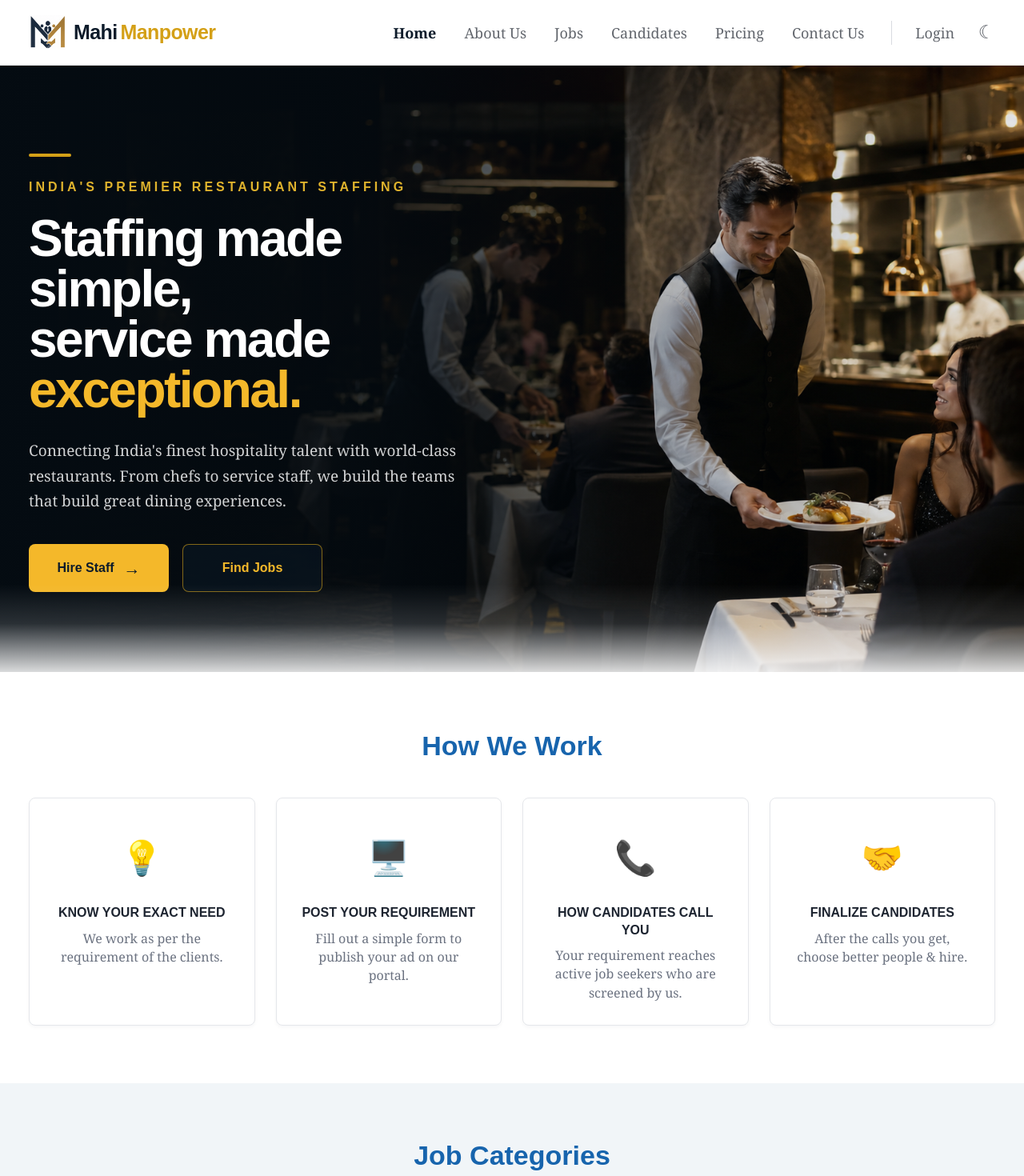
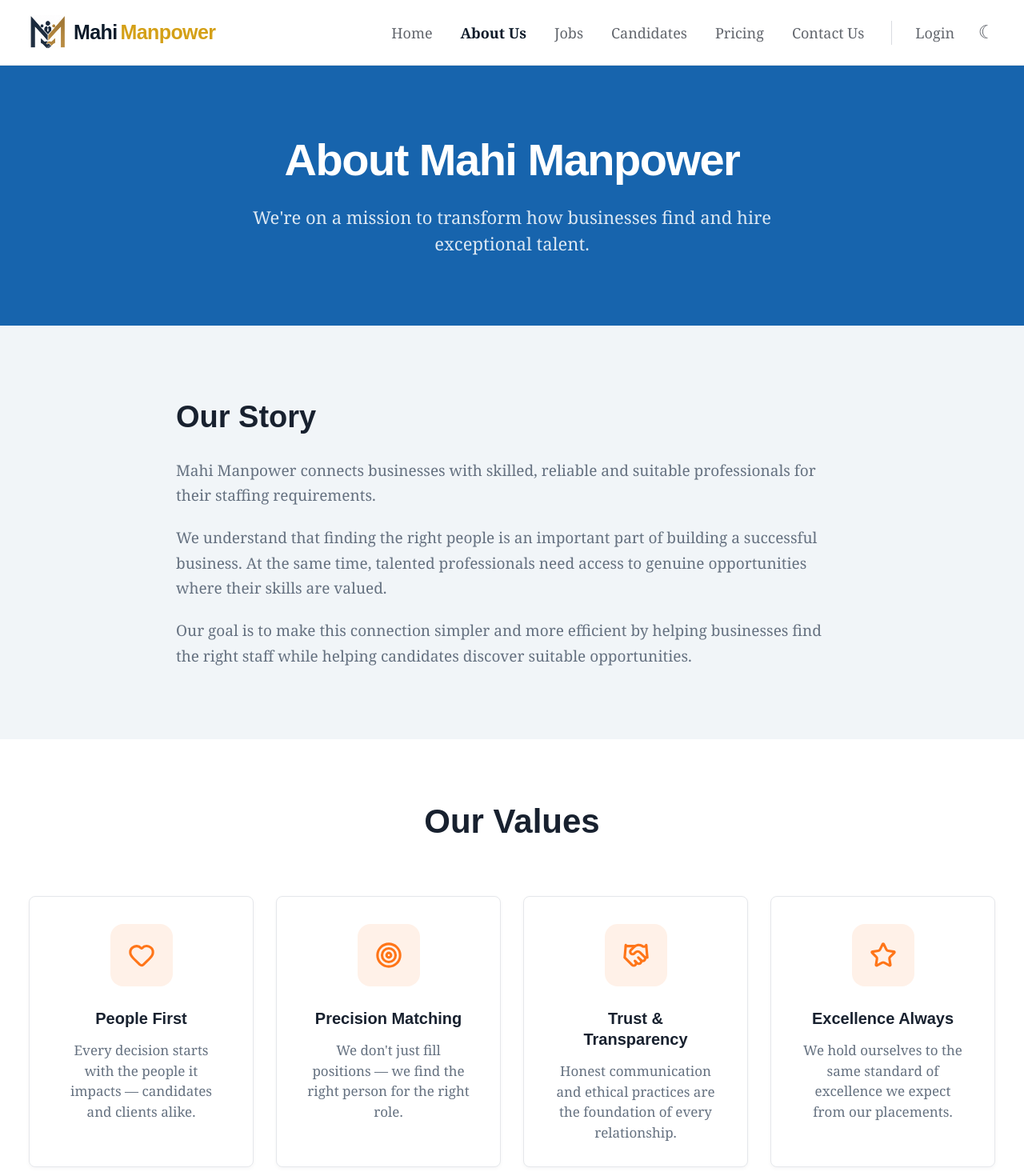
Before and after one commit to Niteshsharma9889/mahi-manpower, a React (Vite) app: page /about in a window 1280 px wide. Shown: the top 1470 px of the page at 80% size. Built offline with nearby package versions, Linux system fonts and the light colour scheme.

Commit message:
Add About page and dark mode

```diff
--- a/package.json
+++ b/package.json
@@ -10,8 +10,10 @@
     "preview": "vite preview"
   },
   "dependencies": {
+    "lucide-react": "^1.33.0",
     "react": "^19.2.8",
-    "react-dom": "^19.2.8"
+    "react-dom": "^19.2.8",
+    "react-router-dom": "^7.18.2"
   },
   "devDependencies": {
     "@eslint/js": "^10.0.1",
--- a/src/App.jsx
+++ b/src/App.jsx
@@ -1,19 +1,52 @@
+import { useEffect, useState } from "react";
+import { BrowserRouter, Routes, Route } from "react-router-dom";
+
 import Navbar from "./components/Navbar/Navbar";
 import Hero from "./components/Hero/Hero";
 import HowWeWork from "./components/HowWeWork/HowWeWork";
 import JobCategory from "./components/JobCategory/JobCategory";
 import Footer from "./components/Footer/Footer";
 
-function App() {
+import About from "./pages/About/About";
+
+function Home() {
   return (
     <>
-      <Navbar />
       <Hero />
       <HowWeWork />
       <JobCategory />
-      <Footer />
     </>
   );
 }
 
+function App() {
+  const [darkMode, setDarkMode] = useState(() => {
+    return localStorage.getItem("darkMode") === "true";
+  });
+
+  useEffect(() => {
+    document.body.classList.toggle("dark-mode", darkMode);
+
+    localStorage.setItem("darkMode", darkMode);
+  }, [darkMode]);
+
+  return (
+    <BrowserRouter>
+
+      <Navbar
+        darkMode={darkMode}
+        setDarkMode={setDarkMode}
+      />
+
+      <Routes>
+        <Route path="/" element={<Home />} />
+        <Route path="/about" element={<About />} />
+      </Routes>
+
+      <Footer />
+
+    </BrowserRouter>
+  );
+}
+
 export default App;
--- a/src/components/Navbar/Navbar.jsx
+++ b/src/components/Navbar/Navbar.jsx
@@ -1,29 +1,41 @@
+import { NavLink, Link } from "react-router-dom";
 import "./Navbar.css";
 
-function Navbar() {
+function Navbar({ darkMode, setDarkMode }) {
   return (
     <nav className="navbar">
       <div className="navbar-container">
 
         {/* Brand */}
-        <a href="/" className="navbar-brand">
+        <Link to="/" className="navbar-brand">
           <img src="/logo.png" alt="Mahi Manpower" />
 
           <span className="brand-name">
             <span className="brand-mahi">Mahi</span>
             <span className="brand-manpower">Manpower</span>
           </span>
-        </a>
+        </Link>
 
         {/* Navigation */}
         <div className="navbar-links">
-          <a href="#home" className="active">
+
+          <NavLink
+            to="/"
+            className={({ isActive }) =>
+              isActive ? "active" : ""
+            }
+          >
             Home
-          </a>
+          </NavLink>
 
-          <a href="#about">
+          <NavLink
+            to="/about"
+            className={({ isActive }) =>
+              isActive ? "active" : ""
+            }
+          >
             About Us
-          </a>
+          </NavLink>
 
           <a href="#jobs">
             Jobs
@@ -40,22 +52,27 @@ function Navbar() {
           <a href="#contact">
             Contact Us
           </a>
+
         </div>
 
-        {/* Right side */}
+        {/* Right Side */}
         <div className="navbar-right">
+
           <span className="navbar-divider"></span>
 
           <a href="#login" className="login-link">
             Login
           </a>
 
+          {/* Dark Mode Toggle */}
           <button
             className="theme-button"
-            aria-label="Toggle theme"
+            aria-label="Toggle dark mode"
+            onClick={() => setDarkMode(!darkMode)}
           >
-            ☾
+            {darkMode ? "☀" : "☾"}
           </button>
+
         </div>
 
       </div>
--- a/src/index.css
+++ b/src/index.css
@@ -14,3 +14,75 @@ body,
 body {
   font-family: Arial, Helvetica, sans-serif;
 }
+/* =========================
+   DARK MODE
+========================= */
+
+body {
+  transition: background-color 0.3s ease, color 0.3s ease;
+}
+
+body.dark-mode {
+  background: #111827;
+  color: #f9fafb;
+}
+
+
+/* Navbar */
+
+body.dark-mode .navbar {
+  background: #111827;
+  border-bottom-color: #374151;
+}
+
+body.dark-mode .navbar-links a,
+body.dark-mode .login-link {
+  color: #d1d5db;
+}
+
+body.dark-mode .navbar-links a.active {
+  color: #fbbf24;
+}
+
+body.dark-mode .navbar-brand,
+body.dark-mode .brand-name {
+  color: #ffffff;
+}
+
+body.dark-mode .navbar-divider {
+  background: #374151;
+}
+
+
+/* About Page */
+
+body.dark-mode .about-story {
+  background: #1f2937;
+}
+
+body.dark-mode .about-story h2,
+body.dark-mode .about-values h2,
+body.dark-mode .about-value-card h3 {
+  color: #f9fafb;
+}
+
+body.dark-mode .about-story p,
+body.dark-mode .about-value-card p {
+  color: #d1d5db;
+}
+
+body.dark-mode .about-values {
+  background: #111827;
+}
+
+body.dark-mode .about-value-card {
+  background: #1f2937;
+  border-color: #374151;
+}
+
+
+/* Theme Button */
+
+body.dark-mode .theme-button {
+  color: #fbbf24;
+}
--- /dev/null
+++ b/src/pages/About/About.css
@@ -0,0 +1,323 @@
+/* =========================
+   ABOUT PAGE
+========================= */
+
+.about-page {
+  width: 100%;
+}
+
+
+/* =========================
+   ABOUT HEADER
+========================= */
+
+.about-header {
+  width: 100%;
+  min-height: 325px;
+
+  display: flex;
+  align-items: center;
+  justify-content: center;
+
+  background: #1764ad;
+
+  text-align: center;
+}
+
+.about-header-content {
+  max-width: 850px;
+  padding: 60px 24px;
+}
+
+.about-header h1 {
+  margin: 0;
+
+  color: #ffffff;
+
+  font-family: Arial, Helvetica, sans-serif;
+  font-size: 56px;
+  font-weight: 700;
+
+  letter-spacing: -1.5px;
+  line-height: 1.15;
+}
+
+.about-header p {
+  max-width: 760px;
+
+  margin: 22px auto 0;
+
+  color: rgba(255, 255, 255, 0.85);
+
+  font-family: Georgia, "Times New Roman", serif;
+  font-size: 22px;
+  font-weight: 400;
+
+  line-height: 1.5;
+}
+
+
+/* =========================
+   OUR STORY
+========================= */
+
+.about-story {
+  width: 100%;
+
+  background: #f1f5f8;
+
+  padding: 92px 0 88px;
+}
+
+.about-story-container {
+  max-width: 900px;
+
+  margin: 0 auto;
+  padding: 0 30px;
+}
+
+.about-story h2 {
+  margin: 0 0 28px;
+
+  color: #18212f;
+
+  font-family: Arial, Helvetica, sans-serif;
+  font-size: 38px;
+  font-weight: 700;
+
+  line-height: 1.2;
+}
+
+.about-story p {
+  margin: 0 0 22px;
+
+  color: #657180;
+
+  font-family: Georgia, "Times New Roman", serif;
+  font-size: 19px;
+
+  line-height: 1.65;
+}
+
+.about-story p:last-child {
+  margin-bottom: 0;
+}
+
+
+/* =========================
+   OUR VALUES
+========================= */
+
+.about-values {
+  width: 100%;
+
+  background: #ffffff;
+
+  padding: 78px 0 90px;
+}
+
+.about-values-container {
+  max-width: 1480px;
+
+  margin: 0 auto;
+
+  padding: 0 36px;
+}
+
+.about-values h2 {
+  margin: 0 0 68px;
+
+  color: #18212f;
+
+  font-family: Arial, Helvetica, sans-serif;
+  font-size: 42px;
+  font-weight: 700;
+
+  line-height: 1.2;
+
+  text-align: center;
+}
+
+
+/* =========================
+   VALUES GRID
+========================= */
+
+.about-values-grid {
+  display: grid;
+
+  grid-template-columns: repeat(4, 1fr);
+
+  gap: 28px;
+}
+
+
+/* =========================
+   VALUE CARD
+========================= */
+
+.about-value-card {
+  min-height: 300px;
+
+  padding: 34px 38px 30px;
+
+  display: flex;
+  flex-direction: column;
+  align-items: center;
+
+  text-align: center;
+
+  background: #ffffff;
+
+  border: 1px solid #e5e7eb;
+
+  border-radius: 8px;
+
+  box-shadow:
+    0 2px 5px rgba(13, 27, 42, 0.04);
+
+  transition:
+    transform 0.2s ease,
+    box-shadow 0.2s ease;
+}
+
+.about-value-card:hover {
+  transform: translateY(-4px);
+
+  box-shadow:
+    0 8px 24px rgba(13, 27, 42, 0.08);
+}
+
+
+/* =========================
+   VALUE ICON
+========================= */
+
+.about-value-icon {
+  width: 78px;
+  height: 78px;
+
+  display: flex;
+  align-items: center;
+  justify-content: center;
+
+  margin-bottom: 27px;
+
+  background: #fff1e8;
+
+  border-radius: 16px;
+
+  color: #ff7518;
+}
+
+
+/* =========================
+   VALUE TITLE
+========================= */
+
+.about-value-card h3 {
+  margin: 0 0 14px;
+
+  color: #18212f;
+
+  font-family: Arial, Helvetica, sans-serif;
+  font-size: 20px;
+  font-weight: 700;
+
+  line-height: 1.3;
+}
+
+
+/* =========================
+   VALUE DESCRIPTION
+========================= */
+
+.about-value-card p {
+  margin: 0;
+
+  color: #657180;
+
+  font-family: Georgia, "Times New Roman", serif;
+  font-size: 17px;
+
+  line-height: 1.5;
+}
+
+
+/* =========================
+   TABLET
+========================= */
+
+@media (max-width: 1000px) {
+
+  .about-values-grid {
+    grid-template-columns: repeat(2, 1fr);
+  }
+
+}
+
+
+/* =========================
+   MOBILE
+========================= */
+
+@media (max-width: 600px) {
+
+  .about-header {
+    min-height: 280px;
+  }
+
+  .about-header-content {
+    padding: 50px 20px;
+  }
+
+  .about-header h1 {
+    font-size: 40px;
+  }
+
+  .about-header p {
+    font-size: 18px;
+  }
+
+  .about-story {
+    padding: 60px 0 70px;
+  }
+
+  .about-story-container {
+    padding: 0 20px;
+  }
+
+  .about-story h2 {
+    font-size: 32px;
+  }
+
+  .about-story p {
+    font-size: 17px;
+  }
+
+  .about-values {
+    padding: 60px 0 70px;
+  }
+
+  .about-values-container {
+    padding: 0 20px;
+  }
+
+  .about-values h2 {
+    font-size: 34px;
+    margin-bottom: 40px;
+  }
+
+  .about-values-grid {
+    grid-template-columns: 1fr;
+
+    gap: 18px;
+  }
+
+  .about-value-card {
+    min-height: auto;
+
+    padding: 30px 24px;
+  }
+
+}
--- /dev/null
+++ b/src/pages/About/About.jsx
@@ -0,0 +1,144 @@
+import "./About.css";
+import {
+  Heart,
+  Target,
+  Handshake,
+  Star,
+} from "lucide-react";
+
+const values = [
+  {
+    icon: Heart,
+    title: "People First",
+    description:
+      "Every decision starts with the people it impacts — candidates and clients alike.",
+  },
+  {
+    icon: Target,
+    title: "Precision Matching",
+    description:
+      "We don't just fill positions — we find the right person for the right role.",
+  },
+  {
+    icon: Handshake,
+    title: "Trust & Transparency",
+    description:
+      "Honest communication and ethical practices are the foundation of every relationship.",
+  },
+  {
+    icon: Star,
+    title: "Excellence Always",
+    description:
+      "We hold ourselves to the same standard of excellence we expect from our placements.",
+  },
+];
+
+function About() {
+  return (
+    <main className="about-page">
+
+      {/* =========================
+          ABOUT HEADER
+      ========================= */}
+
+      <section className="about-header">
+        <div className="about-header-content">
+
+          <h1>About Mahi Manpower</h1>
+
+          <p>
+            We're on a mission to transform how businesses
+            find and hire exceptional talent.
+          </p>
+
+        </div>
+      </section>
+
+
+      {/* =========================
+          OUR STORY
+      ========================= */}
+
+      <section className="about-story">
+
+        <div className="about-story-container">
+
+          <h2>Our Story</h2>
+
+          <p>
+            Mahi Manpower connects businesses with skilled,
+            reliable and suitable professionals for their
+            staffing requirements.
+          </p>
+
+          <p>
+            We understand that finding the right people is an
+            important part of building a successful business.
+            At the same time, talented professionals need access
+            to genuine opportunities where their skills are valued.
+          </p>
+
+          <p>
+            Our goal is to make this connection simpler and more
+            efficient by helping businesses find the right staff
+            while helping candidates discover suitable
+            opportunities.
+          </p>
+
+        </div>
+
+      </section>
+
+
+      {/* =========================
+          OUR VALUES
+      ========================= */}
+
+      <section className="about-values">
+
+        <div className="about-values-container">
+
+          <h2>Our Values</h2>
+
+          <div className="about-values-grid">
+
+            {values.map((value, index) => {
+
+              const Icon = value.icon;
+
+              return (
+                <div
+                  className="about-value-card"
+                  key={index}
+                >
+
+                  <div className="about-value-icon">
+                    <Icon
+                      size={34}
+                      strokeWidth={2.2}
+                    />
+                  </div>
+
+                  <h3>
+                    {value.title}
+                  </h3>
+
+                  <p>
+                    {value.description}
+                  </p>
+
+                </div>
+              );
+            })}
+
+          </div>
+
+        </div>
+
+      </section>
+
+    </main>
+  );
+}
+
+export default About;
```
Also changed, not shown: 1 other file (tests, documents, lock files or other folders).
